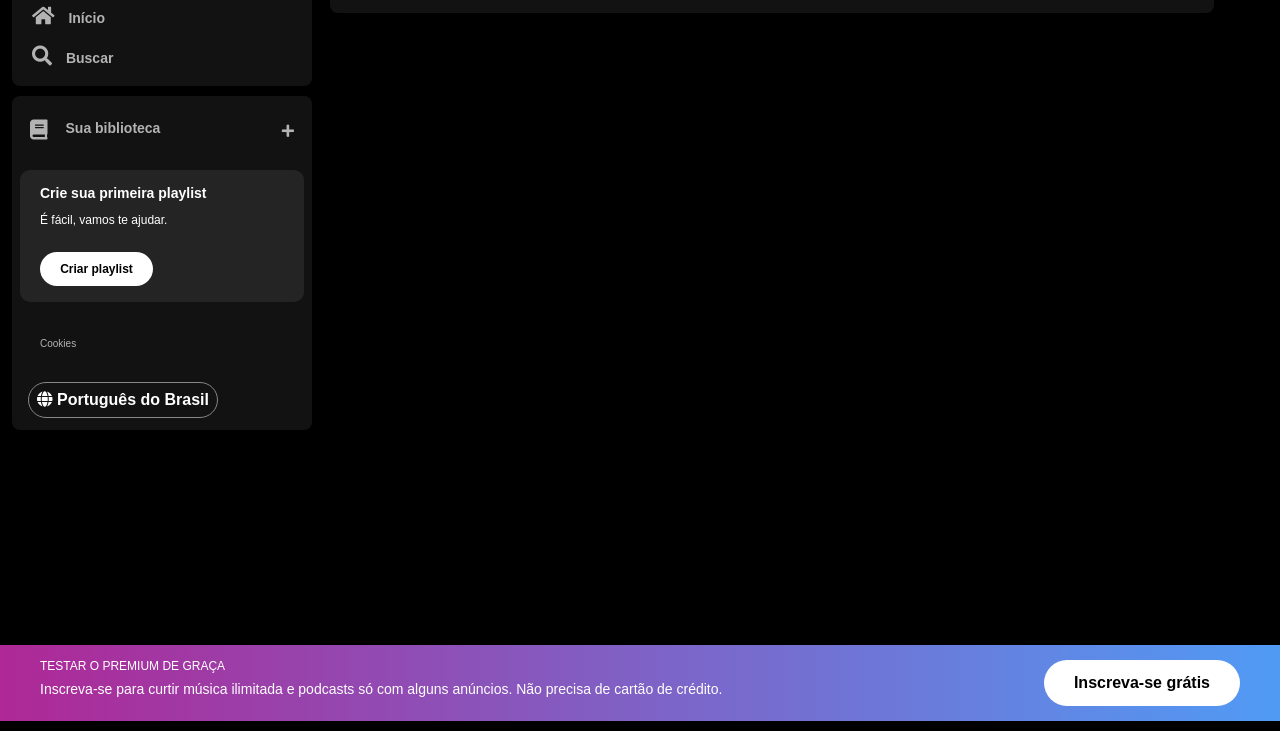
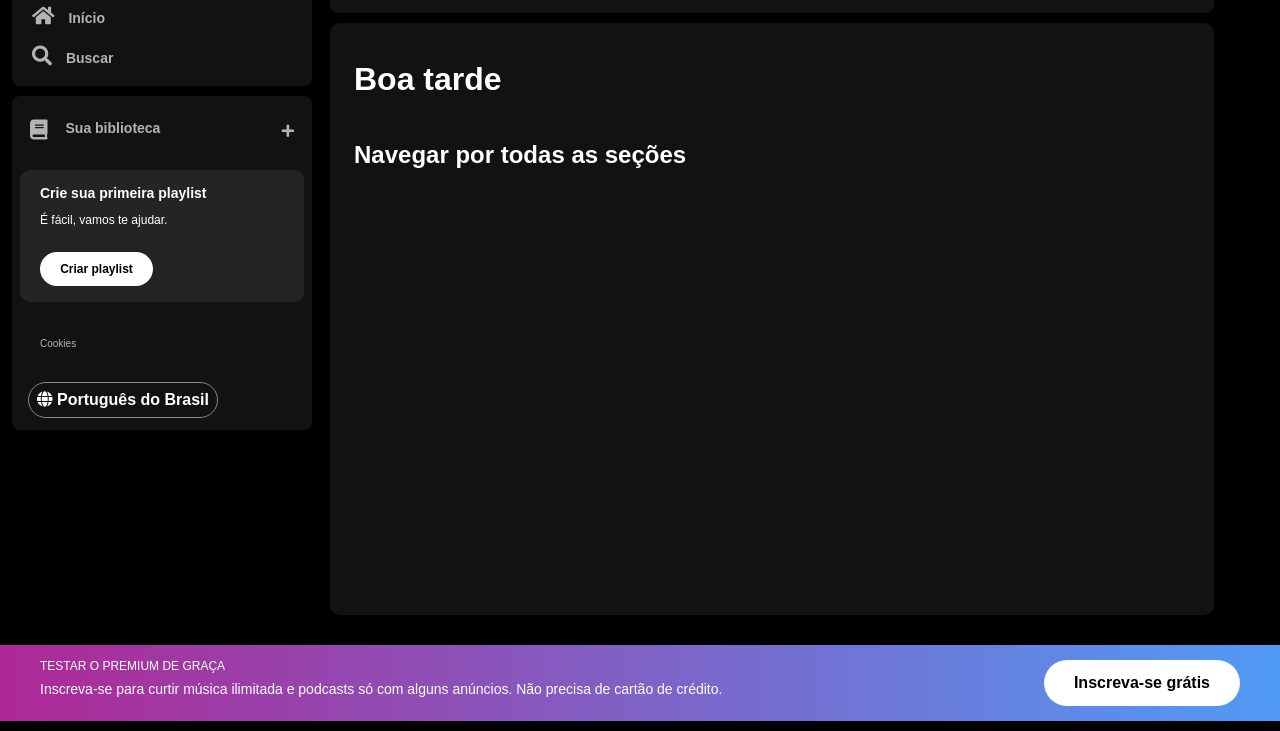
Before and after one commit to nayannelbatista/imersao-spotify, a plain HTML site: page index.html in a window 1280 px wide. Shown: the part 79-810 px from the top of the page. Drawn offline with Linux system fonts and the light colour scheme.

Commit message:
aula-3-desafio

```diff
--- a/index.html
+++ b/index.html
@@ -109,6 +109,13 @@
             <button class="login">Entrar</button>
           </div>
         </nav>
+
+        <div class="playlist-container">
+          <div class="playlist">
+            <h1 id="greeting">Boa tarde</h1>
+            <h2 class="session">Navegar por todas as seções</h2>
+          </div>
+        </div>
       </div>
     </main>
 
--- a/src/styles/main-content.css
+++ b/src/styles/main-content.css
@@ -88,3 +88,28 @@
     font-weight: 700;
     border-radius: 40px;
   }
+
+  .playlist-container {
+    height: 72vh;
+    padding-top: 1rem;
+    margin: 10px;
+    border-radius: 10px;
+    background-color: #121212;
+  }
+
+  .playlist {
+    margin: 24px;
+  }
+
+  .playlist #greeting {
+    color: var(--text-base-light);
+    font-size: 32px;
+    font-weight: 700;
+    margin-bottom: 48px;
+  }
+
+  .playlist .session {
+    color: var(--text-base-light);
+    font-size: 24px;
+    font-weight: 700;
+  }
--- a/src/styles/vars.css
+++ b/src/styles/vars.css
@@ -4,4 +4,5 @@
     --bg-icon: #131313;
     --bg-arrow-color: rgba(0, 0, 0, 0.7);
 
+    --text-base-light: #fff;
 }
```
